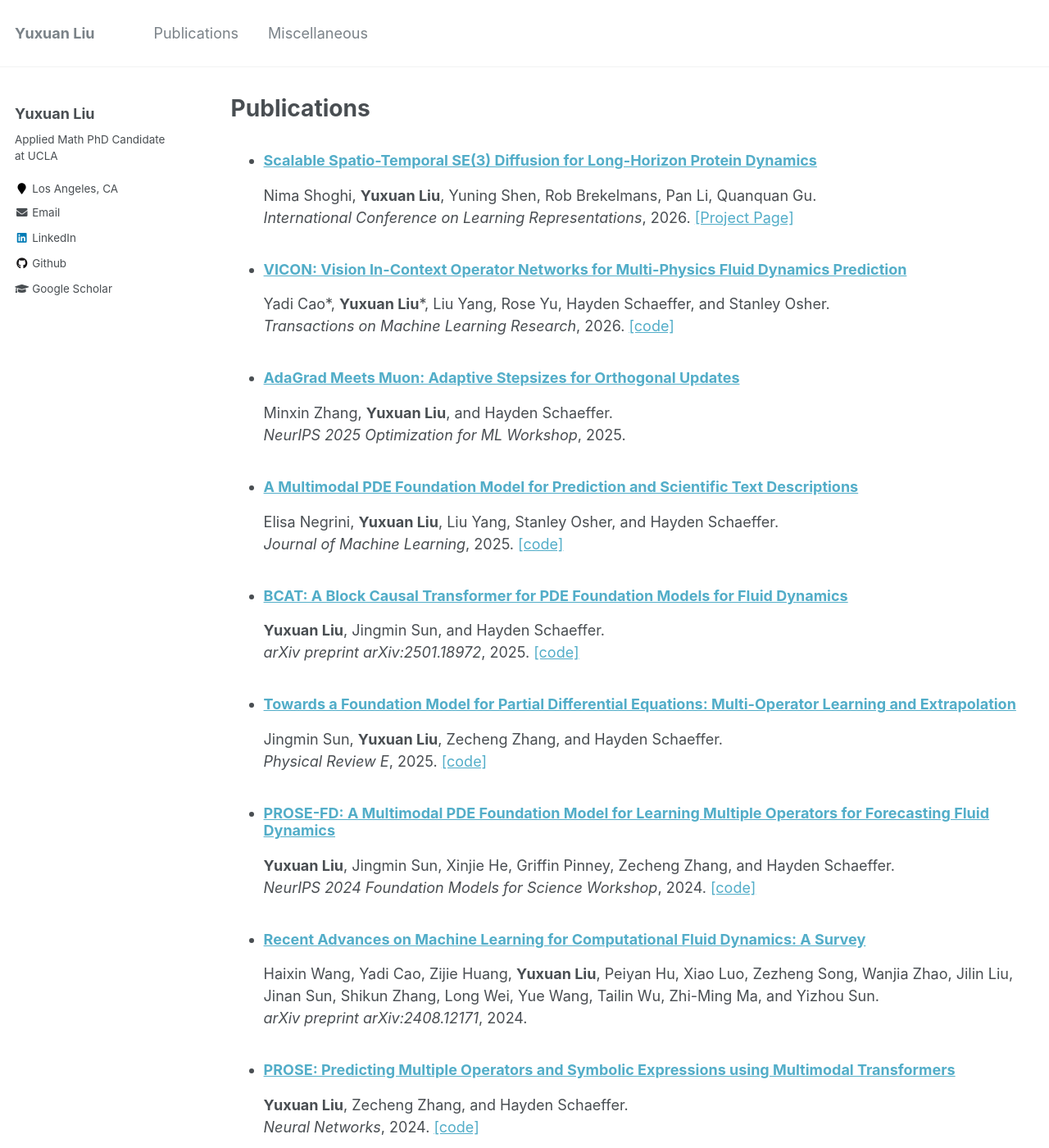
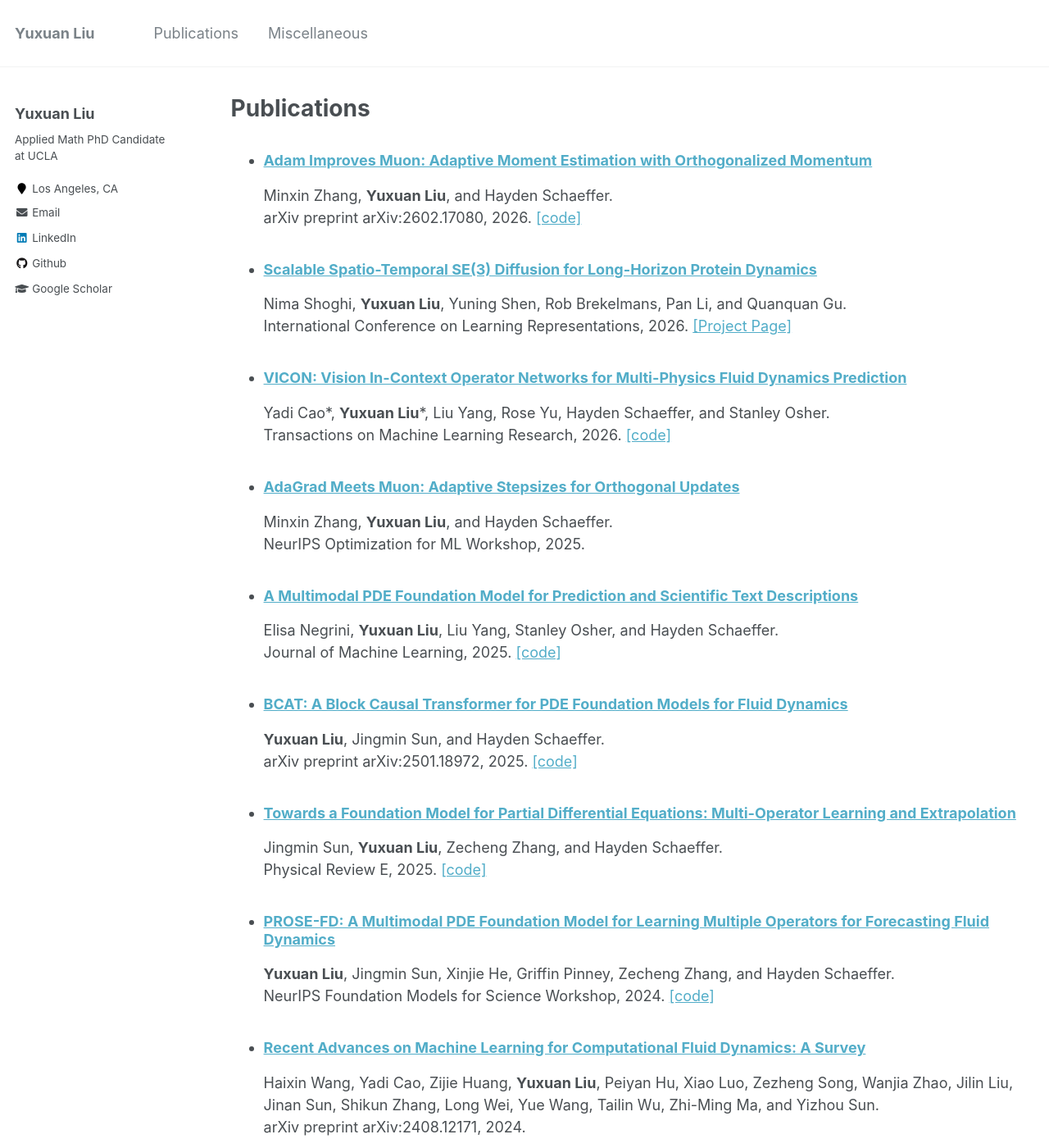
Before and after one commit to felix-lyx/felix-lyx.github.io, a Jekyll site: the page built from _pages/publications.md, in a window 1280 px wide and 1400 px high. Shown: the whole window at 82% size. Built offline with Jekyll 4.4.1, drawn with Linux system fonts in a browser that asks for light colours; some of the changed text lies outside the part shown.

Commit message:
Update publications.md

```diff
--- a/_pages/publications.md
+++ b/_pages/publications.md
@@ -6,56 +6,60 @@ author_profile: true
 
 ---
 
+- ### [Adam Improves Muon: Adaptive Moment Estimation with Orthogonalized Momentum](https://arxiv.org/abs/2602.17080)
+  Minxin Zhang, **Yuxuan Liu**, and Hayden Schaeffer. \
+  arXiv preprint arXiv:2602.17080, 2026. [[code]](https://github.com/minxin-zhg/namo)
+
 - ### [Scalable Spatio-Temporal SE(3) Diffusion for Long-Horizon Protein Dynamics](https://www.arxiv.org/abs/2602.02128)
-  Nima Shoghi, **Yuxuan Liu**, Yuning Shen, Rob Brekelmans, Pan Li, Quanquan Gu. \
-  *International Conference on Learning Representations*, 2026. [[Project Page]](https://bytedance-seed.github.io/ConfRover/starmd)
+  Nima Shoghi, **Yuxuan Liu**, Yuning Shen, Rob Brekelmans, Pan Li, and Quanquan Gu. \
+  International Conference on Learning Representations, 2026. [[Project Page]](https://bytedance-seed.github.io/ConfRover/starmd)
 
 - ### [VICON: Vision In-Context Operator Networks for Multi-Physics Fluid Dynamics Prediction](https://openreview.net/pdf?id=6V3YmHULQ3)
 
   Yadi Cao\*, **Yuxuan Liu**\*, Liu Yang, Rose Yu, Hayden Schaeffer, and Stanley Osher. \
-  *Transactions on Machine Learning Research*, 2026. [[code]](https://github.com/Eydcao/VICON)
+  Transactions on Machine Learning Research, 2026. [[code]](https://github.com/Eydcao/VICON)
 
 - ### [AdaGrad Meets Muon: Adaptive Stepsizes for Orthogonal Updates](https://arxiv.org/abs/2509.02981)
 
   Minxin Zhang, **Yuxuan Liu**, and Hayden Schaeffer. \
-  *NeurIPS 2025 Optimization for ML Workshop*, 2025.
+  NeurIPS Optimization for ML Workshop, 2025.
 
 - ### [A Multimodal PDE Foundation Model for Prediction and Scientific Text Descriptions](https://global-sci.com/index.php/jml/article/view/23247/36469)
 
   Elisa Negrini, **Yuxuan Liu**, Liu Yang, Stanley Osher, and Hayden Schaeffer. \
-  *Journal of Machine Learning*, 2025. [[code]](https://github.com/enegrini/MOL-LLM)
+  Journal of Machine Learning, 2025. [[code]](https://github.com/enegrini/MOL-LLM)
 
 - ### [BCAT: A Block Causal Transformer for PDE Foundation Models for Fluid Dynamics](https://arxiv.org/abs/2501.18972)
 
   **Yuxuan Liu**, Jingmin Sun, and Hayden Schaeffer. \
-  *arXiv preprint arXiv:2501.18972*, 2025. [[code]](https://github.com/felix-lyx/bcat)
+  arXiv preprint arXiv:2501.18972, 2025. [[code]](https://github.com/felix-lyx/bcat)
 
 - ### [Towards a Foundation Model for Partial Differential Equations: Multi-Operator Learning and Extrapolation](https://journals.aps.org/pre/abstract/10.1103/PhysRevE.111.035304)
 
   Jingmin Sun, **Yuxuan Liu**, Zecheng Zhang, and Hayden Schaeffer. \
-  *Physical Review E*, 2025. [[code]](https://github.com/felix-lyx/prose)
+  Physical Review E, 2025. [[code]](https://github.com/felix-lyx/prose)
 
 - ### [PROSE-FD: A Multimodal PDE Foundation Model for Learning Multiple Operators for Forecasting Fluid Dynamics](https://openreview.net/pdf?id=7tEA7ENjLd)
 
   **Yuxuan Liu**, Jingmin Sun, Xinjie He, Griffin Pinney, Zecheng Zhang, and Hayden Schaeffer. \
-  *NeurIPS 2024 Foundation Models for Science Workshop*, 2024. [[code]](https://github.com/felix-lyx/prose)
+  NeurIPS Foundation Models for Science Workshop, 2024. [[code]](https://github.com/felix-lyx/prose)
 
 - ### [Recent Advances on Machine Learning for Computational Fluid Dynamics: A Survey](https://arxiv.org/abs/2408.12171)
 
   Haixin Wang, Yadi Cao, Zijie Huang, **Yuxuan Liu**, Peiyan Hu, Xiao Luo, Zezheng Song, Wanjia Zhao, Jilin Liu, Jinan Sun, Shikun Zhang, Long Wei, Yue Wang, Tailin Wu, Zhi-Ming Ma, and Yizhou Sun. \
-  *arXiv preprint arXiv:2408.12171*, 2024.
+  arXiv preprint arXiv:2408.12171, 2024.
 
 - ### [PROSE: Predicting Multiple Operators and Symbolic Expressions using Multimodal Transformers](https://doi.org/10.1016/j.neunet.2024.106707)
 
   **Yuxuan Liu**, Zecheng Zhang, and Hayden Schaeffer. \
-  *Neural Networks*, 2024. [[code]](https://github.com/felix-lyx/prose)
+  Neural Networks, 2024. [[code]](https://github.com/felix-lyx/prose)
 
 - ### [Random Feature Models for Learning Interacting Dynamical Systems](https://doi.org/10.1098/rspa.2022.0835)
 
   **Yuxuan Liu**, Scott G. McCalla, and Hayden Schaeffer. \
-  *Proceedings of the Royal Society A*, 2023. [[code]](https://github.com/felix-lyx/random_feature_interacting_system)
+  Proceedings of the Royal Society A, 2023. [[code]](https://github.com/felix-lyx/random_feature_interacting_system)
 
 - ### [Surfactant Dynamics from the Arnold Perspective](https://www.siam.org/media/pfjj1noh/s137814pdf.pdf)
 
   J. Jenkins, C. Lee, **Y. Liu**, E. Lu, and D. Reed.\
-  *SIAM Undergraduate Research Online*, 2021.
+  SIAM Undergraduate Research Online, 2021.
```
